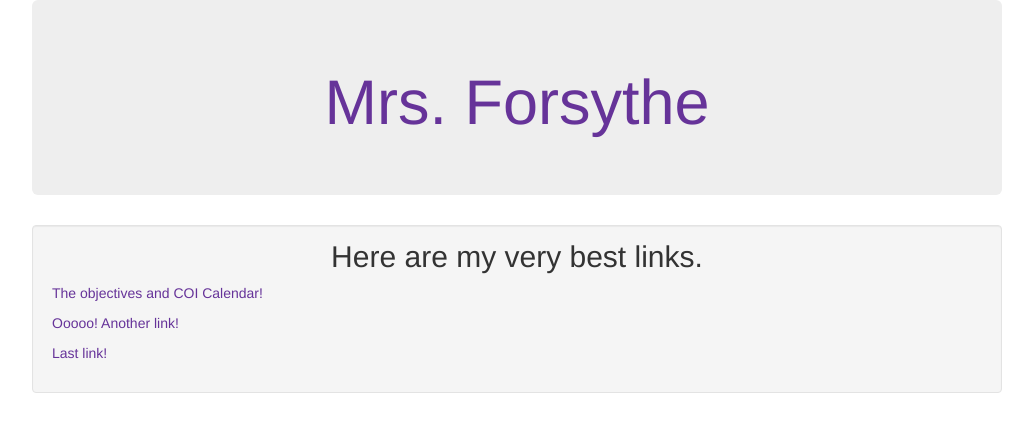
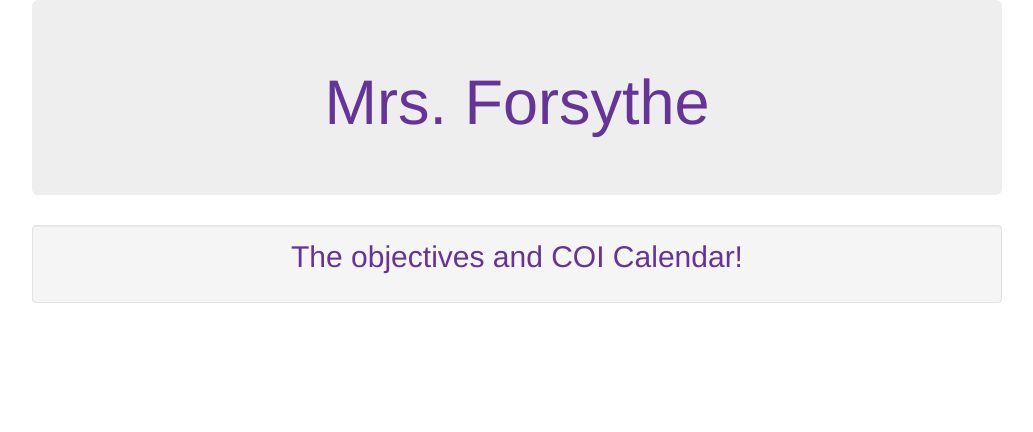
Before and after one commit to juzelerm/forsythe, a plain HTML site: page index.html in a window 1280 px wide. Shown: the whole page, without its empty margins (123-1156 px from the left). Drawn offline with nearby package versions, Linux system fonts and the light colour scheme.

Commit message:
Update index.html

```diff
--- a/index.html
+++ b/index.html
@@ -6,21 +6,9 @@
 
 
 
-      <h2>Here are my very best links.</h2>
-
 
       <a href="https://phs.dog/mrsforsythe-objectives-ppt-pdf">
-        <p>The objectives and COI Calendar!</p>
-      </a>
-
-
-      <a href="https://apple.com">
-        <p>Ooooo! Another link!</p>
-      </a>
-
-
-      <a href="http://phs.dog">
-        <p>Last link!</p>
+        <h2>The objectives and COI Calendar!</h2>
       </a>
 
 
```
